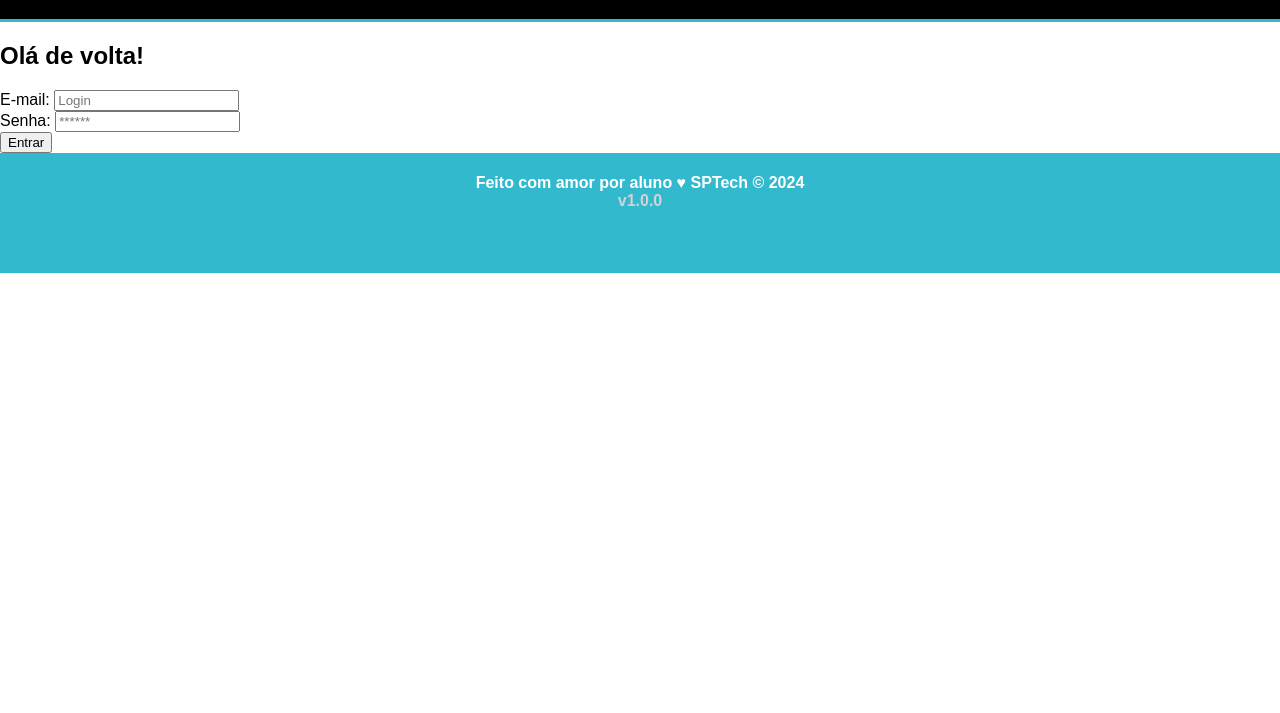
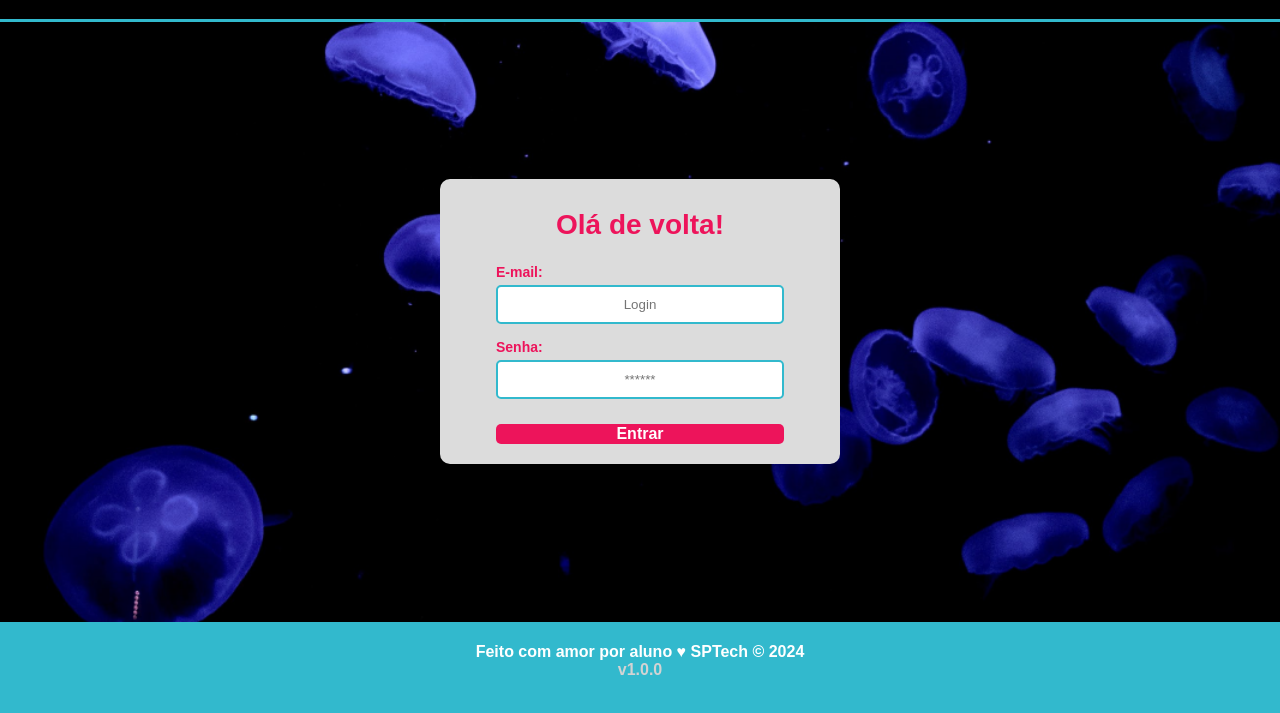
Before and after one commit to KKadooca-SPTECH/SPTech-School, a plain HTML site: page 25.09.25 - AquaTech/Parte_1/public/login.html in a window 1280 px wide. Shown: the part 61-774 px from the top of the page. Drawn offline with Linux system fonts and the light colour scheme.

Commit message:
Projeto AquaTech - Parte 2

```diff
--- a/25.09.25 - AquaTech/Parte_1/public/styles/style.css
+++ b/25.09.25 - AquaTech/Parte_1/public/styles/style.css
@@ -148,3 +148,74 @@ body {
 }
 
 /* || ---------- Fim do Index ---------- || */
+
+/* || ---------- Início do Login e Cadastro ---------- || */
+
+.login {
+    width: 100%;
+    height: 600px; /* Ajuste a altura conforme necessário */
+    background-image: url('../assets/imgs/bg-jelly-fish-para-home.png');
+    background-size: cover;
+}
+
+.login .container {
+    display: flex;
+    justify-content: center;
+    align-items: center;
+    height: 100%;
+}
+
+.card-login, .card-cadastro {
+    width: 400px;
+    background-color: #dcdcdc;
+    border-radius: 10px;
+    display: flex;
+    align-items: center;
+    flex-direction: column;
+    padding: 20px;
+}
+
+.card-login h2, .card-cadastro h2 {
+    color: #ed145b;
+    margin-top: 10px;
+    font-size: 28px;
+}
+
+.formulario {
+    display: flex;
+    flex-direction: column;
+    width: 80%;
+}
+
+.formulario .campo {
+    display: flex;
+    flex-direction: column;
+    margin-bottom: 15px;
+}
+
+.formulario .campo span {
+    font-size: 14px;
+    font-weight: 600;
+    margin-bottom: 5px;
+    color: #ed145b;
+}
+
+.formulario .campo input {
+    padding: 10px;
+    border: 2px solid #32b9cd;
+    border-radius: 5px;
+    text-align: center;
+}
+
+.botao {
+    background-color: #ed145b;
+    color: white;
+    border: none;
+    border-radius: 5px;
+    font-size: 16px;
+    font-weight: bold;
+    cursor: pointer;
+    margin-top: 10px;
+}
+
+/* || ---------- Fim do Login e Cadastro ---------- || */
```
Also changed, not shown: 1 other file.
